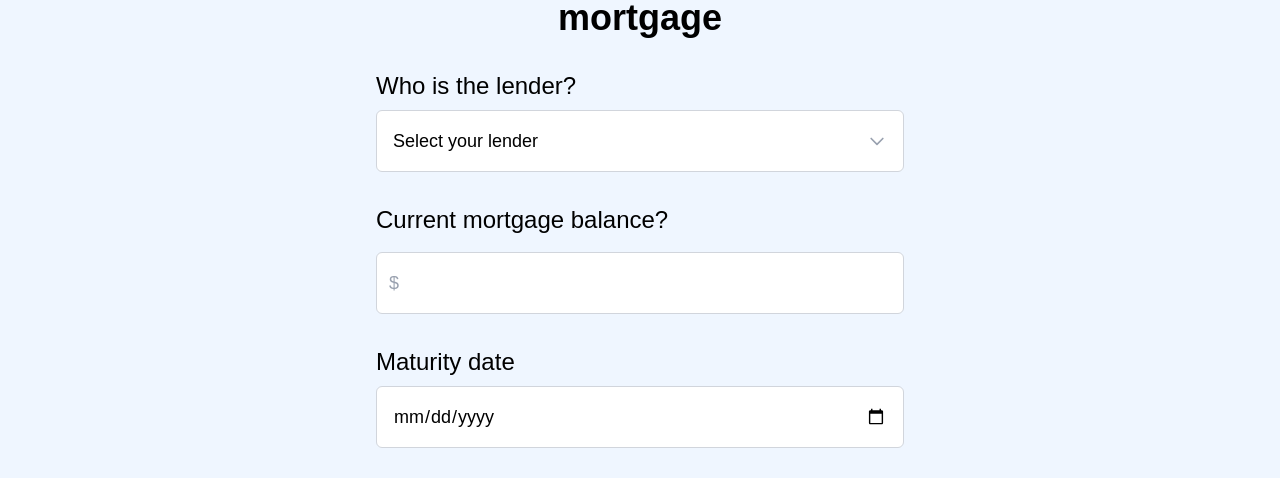
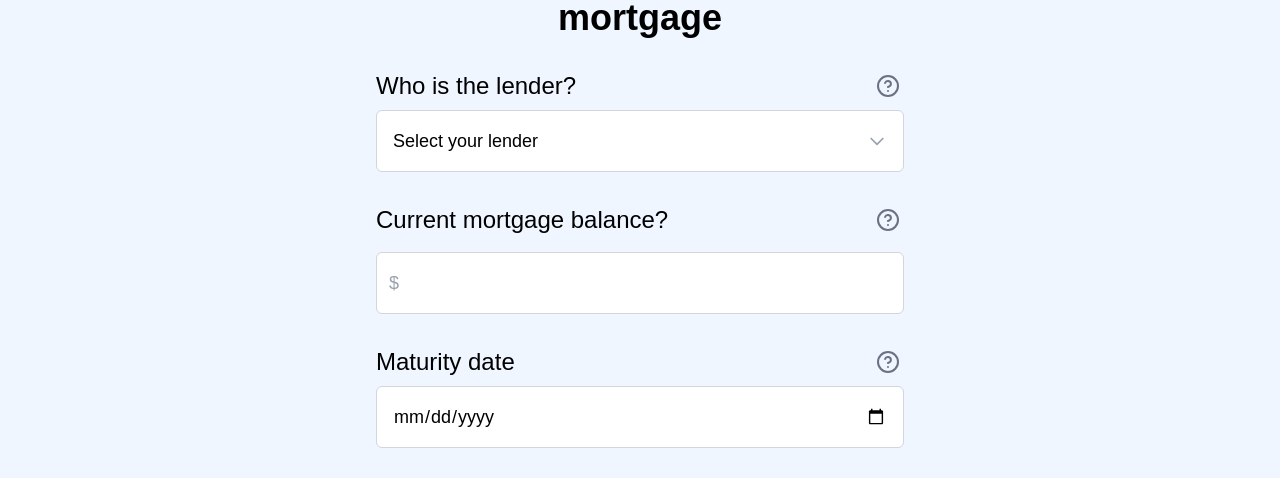
Before and after one commit to OBA-Creative/mortgage-renewal, a Next.js app: page /questionnaire/refinance/mortgage in a window 1280 px wide. Shown: the part 266-744 px from the top of the page. Built offline with nearby package versions, Linux system fonts and the light colour scheme; a web font is replaced by a local one.

Commit message:
Testing helper modals

```diff
--- a/app/questionnaire/refinance/mortgage/page.js
+++ b/app/questionnaire/refinance/mortgage/page.js
@@ -1,9 +1,23 @@
 "use client";
 
+import { useState } from "react";
 import { useForm } from "react-hook-form";
 import { useRouter } from "next/navigation";
+import { HelpCircle } from "lucide-react";
 
 export default function MortgagePage() {
+  const [activeHelp, setActiveHelp] = useState(null);
+  const helpTexts = {
+    lender:
+      "Select your current lender from the list, or pick 'Other' to specify a different one.",
+    mortgageBalance:
+      "Enter your outstanding mortgage balance at the time of renewal.",
+    maturityDate: "Provide the date when your current mortgage term expires.",
+  };
+  const toggleHelp = (key) => {
+    setActiveHelp((prev) => (prev === key ? null : key));
+  };
+
   const {
     register,
     handleSubmit,
@@ -14,6 +28,7 @@ export default function MortgagePage() {
       lender: "",
       mortgageBalance: "",
       maturityDate: "",
+      otherLender: "",
     },
   });
 
@@ -21,7 +36,6 @@ export default function MortgagePage() {
   const selectedLender = watch("lender");
 
   const onSubmit = (data) => {
-    // If 'Other' is selected, use the custom lender value
     const payload = {
       ...data,
       lender: data.lender === "Other" ? data.otherLender : data.lender,
@@ -43,16 +57,30 @@ export default function MortgagePage() {
 
   return (
     <div className="max-w-xl mx-auto p-6">
-      <h1 className="text-4xl font-semibold text-center my-8 max-w-2xl">
+      <h1 className="text-4xl font-semibold text-center my-8">
         {"Now let's learn about your mortgage"}
       </h1>
 
       <form onSubmit={handleSubmit(onSubmit)} className="space-y-8">
         {/* Lender Select */}
         <div className="flex flex-col space-y-2">
+          <div className="flex items-center justify-between">
             <label htmlFor="lender" className="text-2xl">
               Who is the lender?
             </label>
+            <button
+              type="button"
+              onClick={() => toggleHelp("lender")}
+              className="p-1 rounded-full  hover:bg-blue-600 cursor-pointer hover:text-white text-gray-500"
+            >
+              <HelpCircle className="w-6 h-6  " />
+            </button>
+          </div>
+          {activeHelp === "lender" && (
+            <div className="mt-2 p-3 bg-blue-100 border border-gray-300 rounded-md">
+              {helpTexts.lender}
+            </div>
+          )}
           <div className="relative border rounded-md border-gray-300 bg-white">
             <select
               id="lender"
@@ -62,9 +90,9 @@ export default function MortgagePage() {
               <option value="" disabled>
                 Select your lender
               </option>
-              {lenderOptions.map((lender) => (
-                <option key={lender} value={lender}>
-                  {lender}
+              {lenderOptions.map((l) => (
+                <option key={l} value={l}>
+                  {l}
                 </option>
               ))}
             </select>
@@ -91,7 +119,7 @@ export default function MortgagePage() {
 
           {/* Conditional 'Other' Input */}
           {selectedLender === "Other" && (
-            <div className="flex flex-col space-y-2 mt-8">
+            <div className="flex flex-col space-y-2 mt-4">
               <label htmlFor="otherLender" className="text-2xl">
                 Please specify your lender
               </label>
@@ -114,9 +142,23 @@ export default function MortgagePage() {
 
         {/* Current Mortgage Balance */}
         <div className="flex flex-col space-y-4">
-          <label htmlFor="purchasePrice" className="text-2xl">
+          <div className="flex items-center justify-between">
+            <label htmlFor="mortgageBalance" className="text-2xl">
               Current mortgage balance?
             </label>
+            <button
+              type="button"
+              onClick={() => toggleHelp("mortgageBalance")}
+              className="p-1 rounded-full  hover:bg-blue-600 cursor-pointer hover:text-white text-gray-500"
+            >
+              <HelpCircle className="w-6 h-6" />
+            </button>
+          </div>
+          {activeHelp === "mortgageBalance" && (
+            <div className="mt-2 p-3 bg-blue-100 border border-gray-300 rounded-md">
+              {helpTexts.mortgageBalance}
+            </div>
+          )}
           <div className="relative border rounded-md border-gray-300 bg-white">
             <span className="absolute inset-y-0 left-0 pl-3 flex items-center text-lg text-gray-400">
               $
@@ -124,7 +166,7 @@ export default function MortgagePage() {
             <input
               id="mortgageBalance"
               {...register("mortgageBalance", {
-                required: "Purchase price is required",
+                required: "Mortgage balance is required",
                 valueAsNumber: true,
               })}
               className="w-full rounded-md pl-7 pr-5 py-4 text-lg"
@@ -139,9 +181,23 @@ export default function MortgagePage() {
 
         {/* Maturity Date */}
         <div className="flex flex-col space-y-2">
+          <div className="flex items-center justify-between">
             <label htmlFor="maturityDate" className="text-2xl">
               Maturity date
             </label>
+            <button
+              type="button"
+              onClick={() => toggleHelp("maturityDate")}
+              className="p-1 rounded-full  hover:bg-blue-600 cursor-pointer hover:text-white text-gray-500"
+            >
+              <HelpCircle className="w-6 h-6 " />
+            </button>
+          </div>
+          {activeHelp === "maturityDate" && (
+            <div className="mt-2 p-3 bg-blue-100 border border-gray-300 rounded-md">
+              {helpTexts.maturityDate}
+            </div>
+          )}
           <input
             id="maturityDate"
             type="date"
--- a/package.json
+++ b/package.json
@@ -9,6 +9,7 @@
     "lint": "next lint"
   },
   "dependencies": {
+    "lucide-react": "^0.525.0",
     "next": "15.3.5",
     "react": "^19.0.0",
     "react-dom": "^19.0.0",
```
Also changed, not shown: 1 other file (tests, documents, lock files or other folders). Lines whose indentation alone changed are shown as unchanged.
